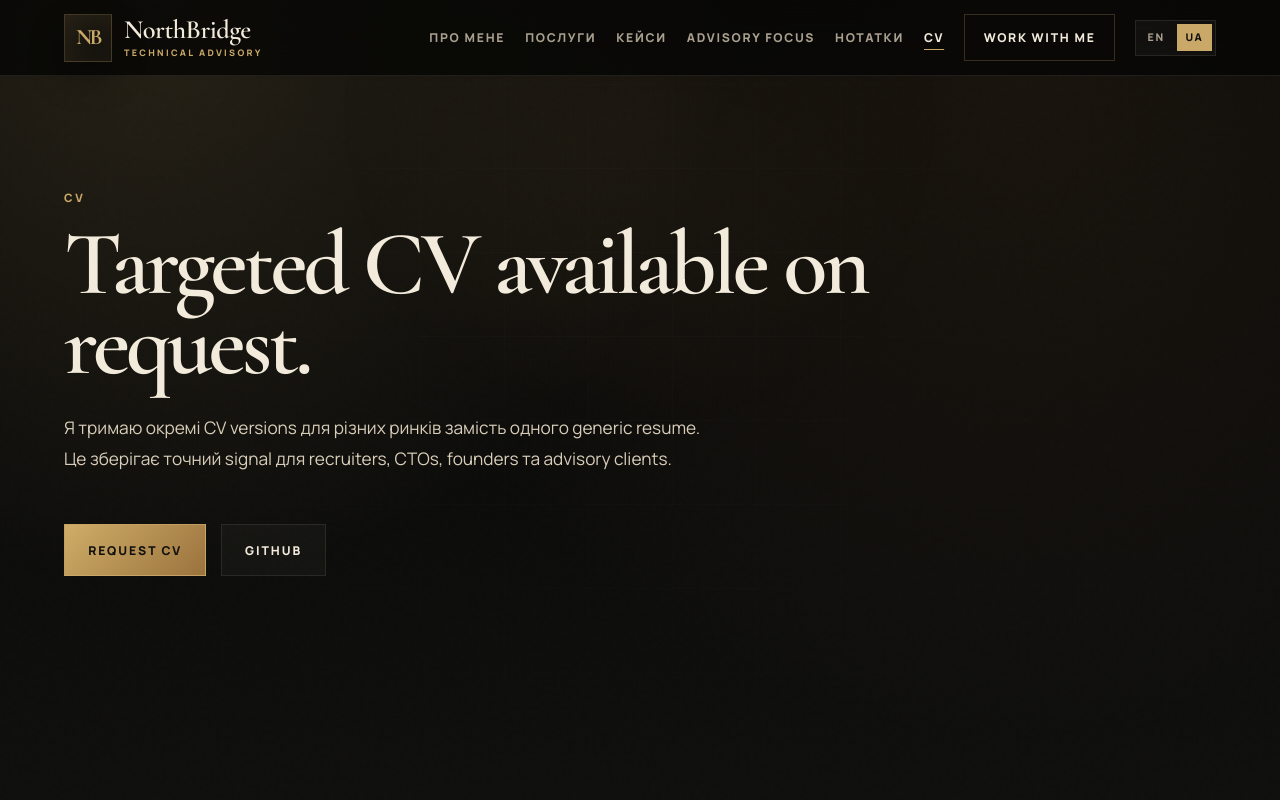
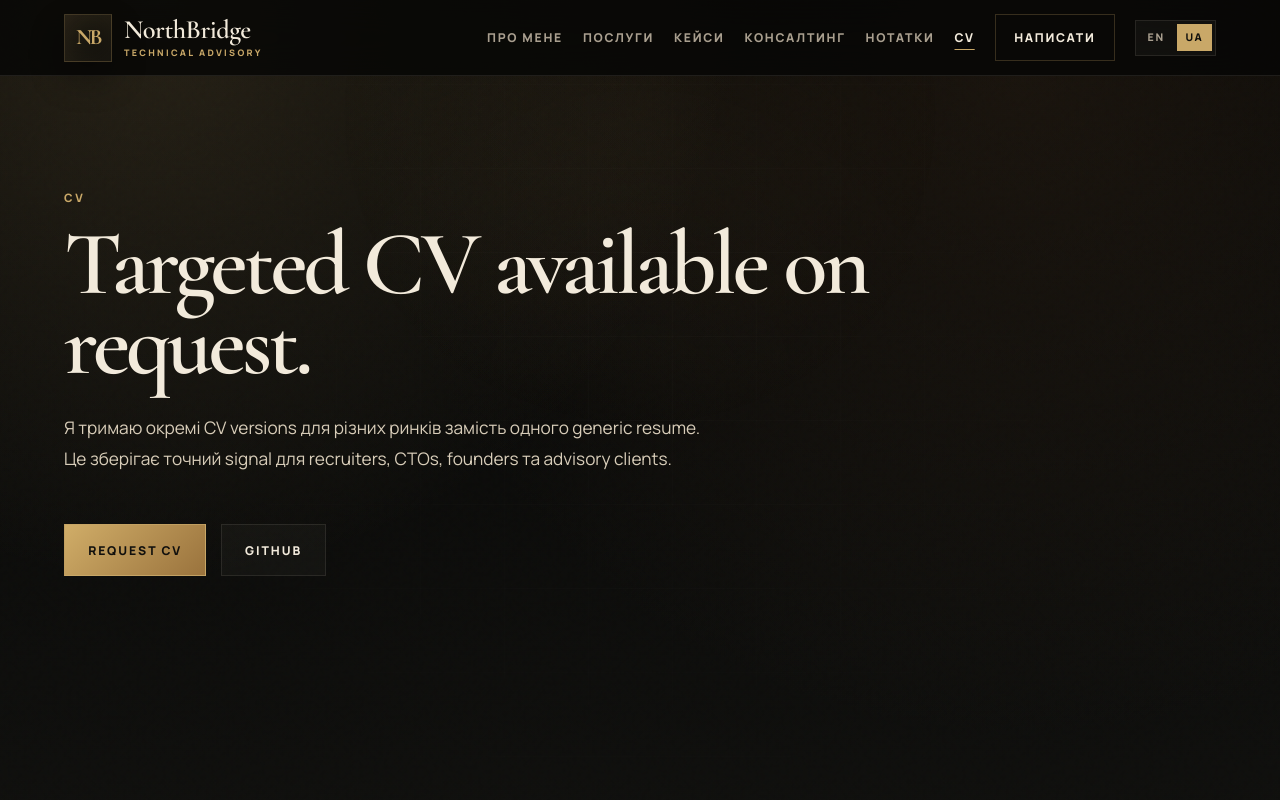
Before and after one commit to IRozinko/ivan-rozinko-site, a Next.js app: page /ua/cv in a window 1280 px wide. Shown: the top 800 px of the page. Built offline with nearby package versions, Linux system fonts and the light colour scheme.

Commit message:
Polish localized navigation labels

```diff
--- a/app/components/SiteNav.tsx
+++ b/app/components/SiteNav.tsx
@@ -20,10 +20,15 @@ const labels = {
     ['Про мене', '/ua/about', 'about'],
     ['Послуги', '/ua/services', 'services'],
     ['Кейси', '/ua/case-studies', 'case-studies'],
-    ['Advisory focus', '/ua/northbridge', 'northbridge'],
+    ['Консалтинг', '/ua/northbridge', 'northbridge'],
     ['Нотатки', '/ua/writing', 'writing'],
     ['CV', '/ua/cv', 'cv'],
   ],
+};
+
+const ctaLabels = {
+  en: 'Work with me',
+  ua: 'Написати',
 };
 
 export function SiteNav({ locale = 'en', active = 'home', enHref = '/', uaHref = '/ua' }: NavProps) {
@@ -40,7 +45,7 @@ export function SiteNav({ locale = 'en', active = 'home', enHref = '/', uaHref =
         {labels[locale].map(([label, href, key]) => (
           <a className={active === key ? 'current' : undefined} href={href} key={href}>{label}</a>
         ))}
-        <a className="navCta" href="mailto:ivan.rozinko@gmail.com">Work with me</a>
+        <a className="navCta" href="mailto:ivan.rozinko@gmail.com">{ctaLabels[locale]}</a>
         <span className="langSwitch">
           <a className={locale === 'en' ? 'active' : undefined} href={enHref}>EN</a>
           <a className={locale === 'ua' ? 'active' : undefined} href={uaHref}>UA</a>
```
